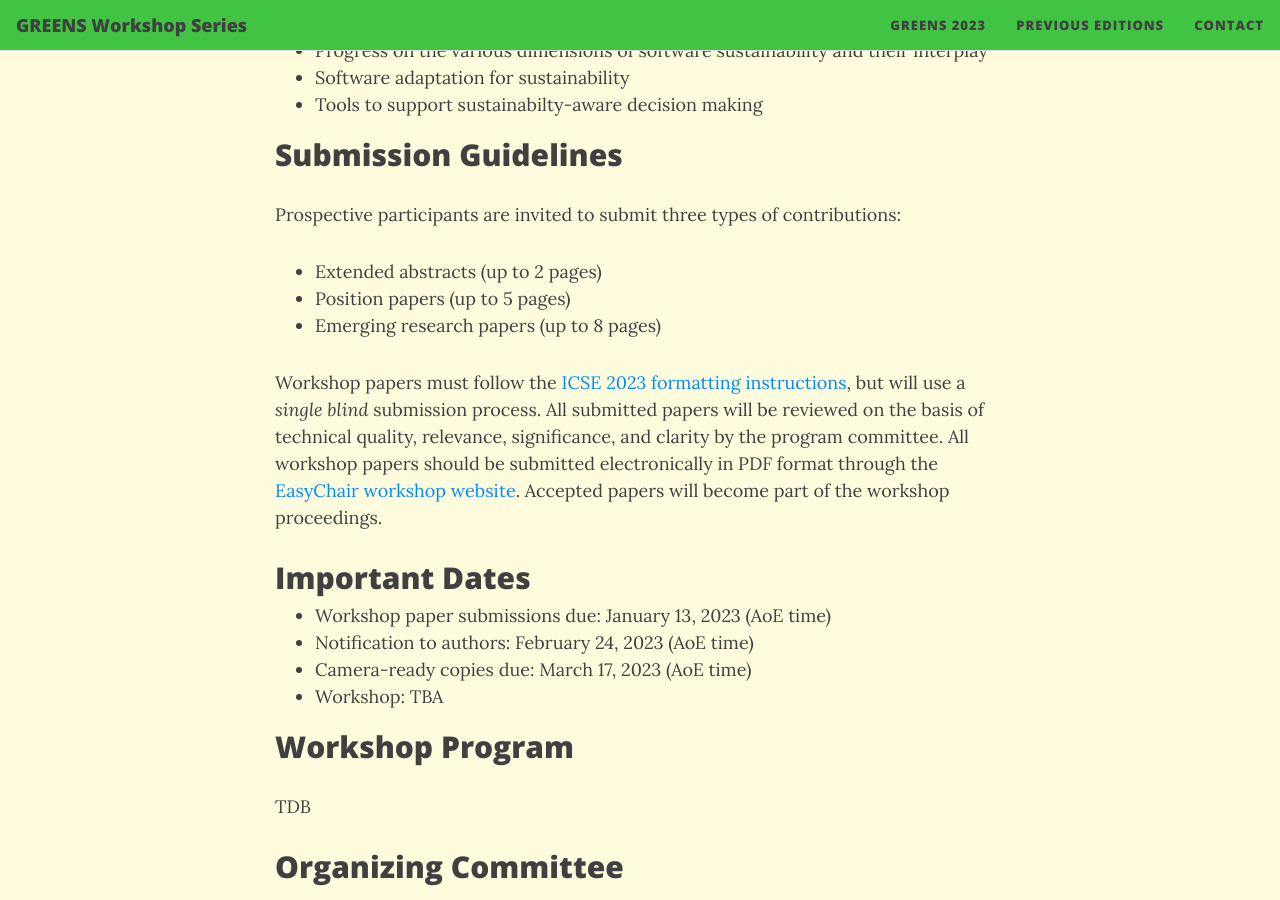
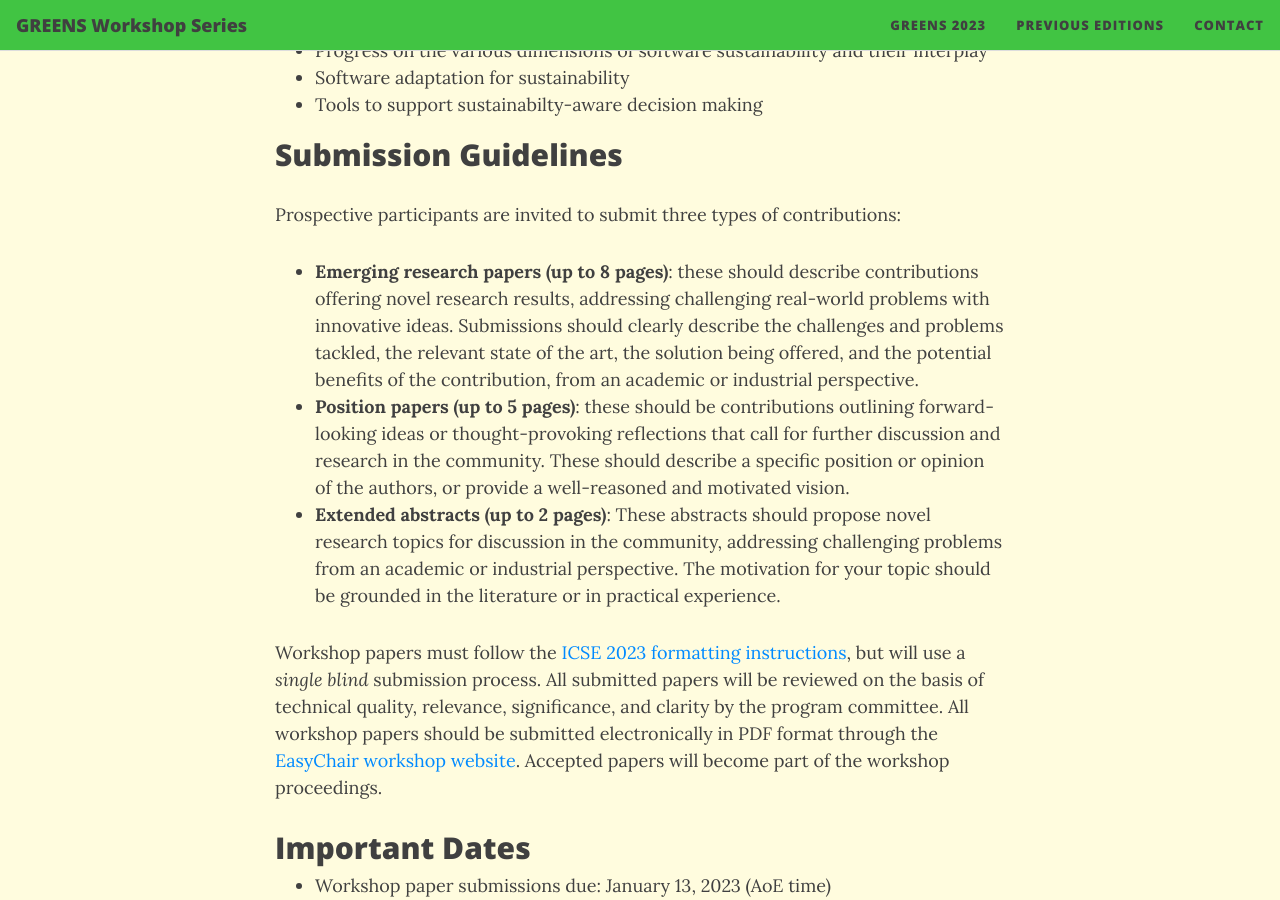
Before and after one commit to greensworkshop/greensworkshop.github.io, a Jekyll site: the page built from GREENS2023.md, in a window 1280 px wide and 900 px high, scrolled down 1278 px. Built offline with Jekyll 4.4.1, drawn with Linux system fonts in a browser that asks for light colours; nearby versions of some CDN libraries.

Commit message:
Add contribution type description

```diff
--- a/GREENS2023.md
+++ b/GREENS2023.md
@@ -32,9 +32,9 @@ topics related to sustainable software and software for sustainability:
 
 ## Submission Guidelines
 Prospective participants are invited to submit three types of contributions:
-- Extended abstracts (up to 2 pages)
-- Position papers (up to 5 pages)
-- Emerging research papers (up to 8 pages)
+- **Emerging research papers (up to 8 pages)**: these should describe contributions offering novel research results, addressing challenging real-world problems with innovative ideas. Submissions should clearly describe the challenges and problems tackled, the relevant state of the art, the solution being offered, and the potential benefits of the contribution, from an academic or industrial perspective.
+- **Position papers (up to 5 pages)**: these should be contributions outlining forward-looking ideas or thought-provoking reflections that call for further discussion and research in the community.  These should describe a specific position or opinion of the authors, or provide a well-reasoned and motivated vision.
+- **Extended abstracts (up to 2 pages)**: These abstracts should propose novel research topics for discussion in the community, addressing challenging problems from an academic or industrial perspective. The motivation for your topic should be grounded in the literature or in practical experience.
 
 Workshop papers must follow the [ICSE 2023 formatting instructions](https://conf.researchr.org/track/icse-2023/icse-2023-technical-track), but will use a *single blind* submission process. All submitted papers will be reviewed on the basis of technical quality, relevance, significance, and clarity by the program committee. All workshop papers should be submitted electronically in PDF format through the [EasyChair workshop website](https://easychair.org/conferences/?conf=greens2023). Accepted papers will become part of the workshop proceedings.
 
```
